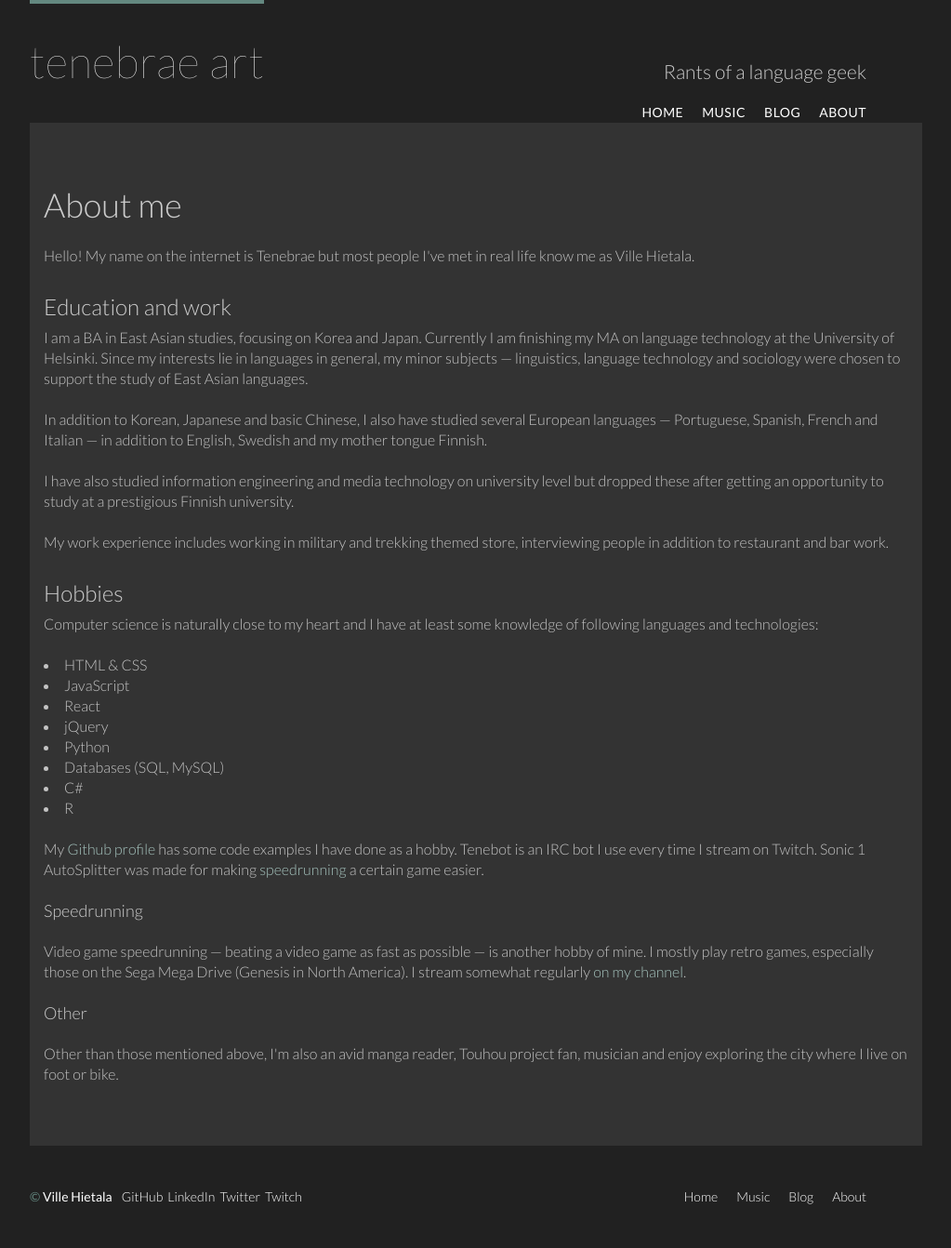
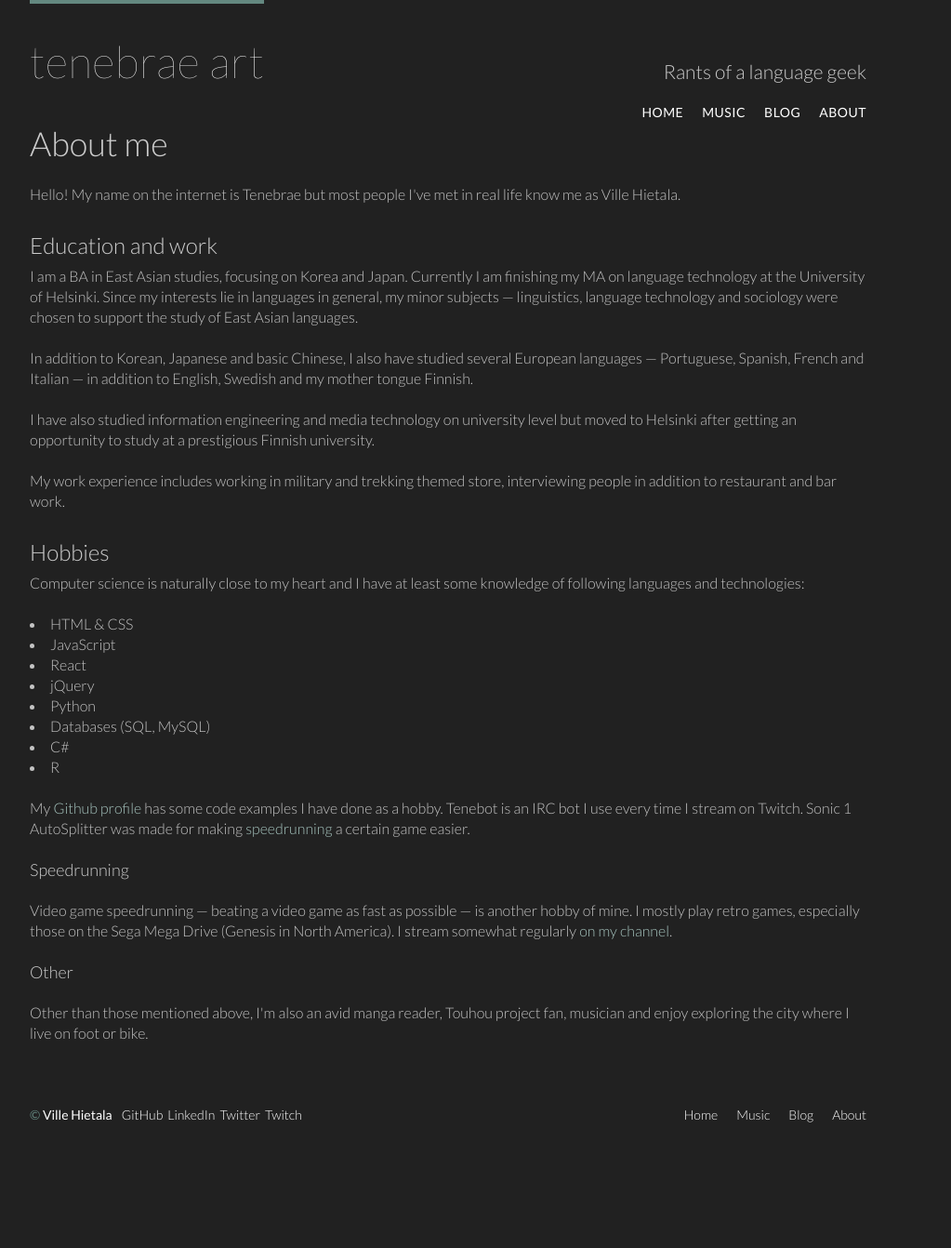
Before and after one commit to tenebrae101/tenebrae101.github.io, a Jekyll site: the page built from about/index.html, in a window 1280 px wide. Shown: the whole page at 93% size, without its empty margins (158-1181 px from the left). Built offline with Jekyll 4.4.1, drawn with Linux system fonts in a browser that asks for light colours; after the commit the page ends 1254 px from its top, so only the background shows below that.

Commit message:
Add files via upload

```diff
--- a/about/index.html
+++ b/about/index.html
@@ -2,8 +2,6 @@
 layout: default
 title: About me
 ---
-<section class="row">
-  <div class="grid">
 
 	<h1>{{ page.title }}</h1>
 
@@ -13,7 +11,7 @@ title: About me
 
 		<p>I am a BA in East Asian studies, focusing on Korea and Japan. Currently I am finishing my MA on language technology at the University of Helsinki. Since my interests lie in languages in general, my minor subjects &mdash; linguistics, language technology and sociology were chosen to support the study of East Asian languages.</p>
 		<p>In addition to Korean, Japanese and basic Chinese, I also have studied several European languages &mdash; Portuguese, Spanish, French and Italian &mdash; in addition to English, Swedish and my mother tongue Finnish.</p>
-		<p>I have also studied information engineering and media technology on university level but dropped these after getting an opportunity to study at a prestigious Finnish university.</p>
+		<p>I have also studied information engineering and media technology on university level but moved to Helsinki after getting an opportunity to study at a prestigious Finnish university.</p>
 		<p>My work experience includes working in military and trekking themed store, interviewing people in addition to restaurant and bar work.</p>
 
 		<h2>Hobbies</h2>
@@ -36,6 +34,3 @@ title: About me
 
 		<h4>Other</h4>
 		<p>Other than those mentioned above, I'm also an avid manga reader, Touhou project fan, musician and enjoy exploring the city where I live on foot or bike.</p>
-
-	</div>
-</section>
--- a/assets/stylesheets/main.css
+++ b/assets/stylesheets/main.css
@@ -415,5 +415,5 @@ p a {
 
 .posts li a,
 .posts li span {
-  font-size: 24px;
+  font-size: 20px;
 }
```
